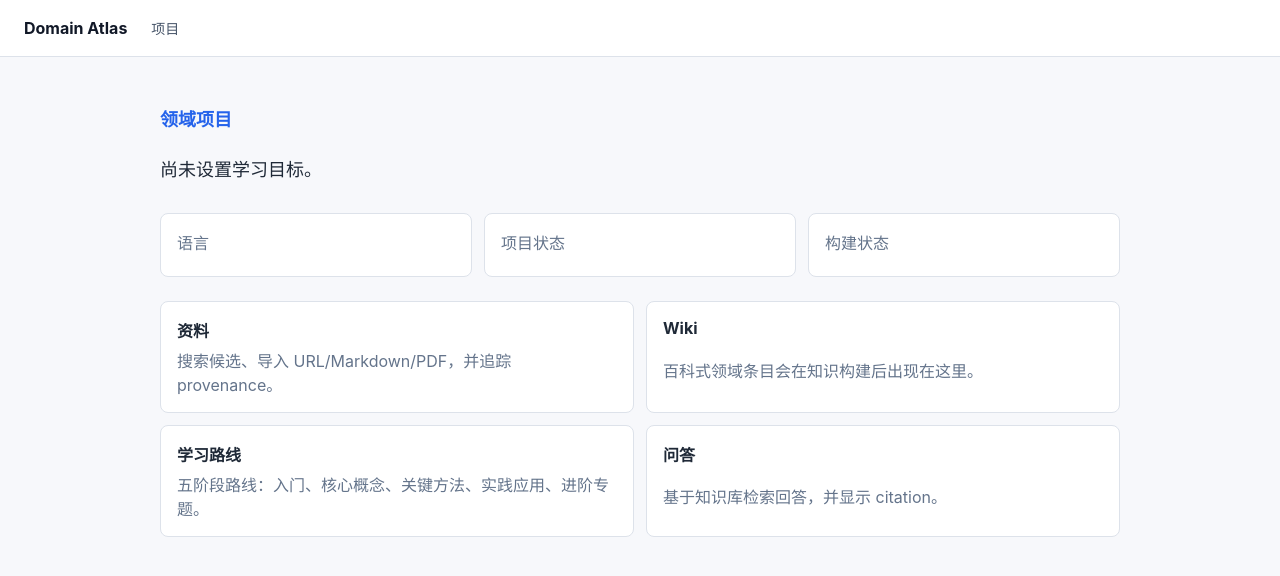
After one commit to zhdchips/domain-atlas, a Python web app: template src/domain_atlas/web/templates/domain_dashboard.html in a window 1280 px wide. The commit adds this page. Shown: the top 576 px of the page. Run offline with Jinja, Linux system fonts and the light colour scheme; the template is opened without the code that fills it, so the values that code supplies are empty.

Commit message:
sdd: add project persistence and base ui

```diff
--- /dev/null
+++ b/src/domain_atlas/domain/__init__.py
@@ -0,0 +1 @@
+"""Domain model and persistence layer."""
--- a/src/domain_atlas/web/static/styles.css
+++ b/src/domain_atlas/web/static/styles.css
@@ -13,6 +13,7 @@ body {
   height: 56px;
   display: flex;
   align-items: center;
+  gap: 24px;
   padding: 0 24px;
   border-bottom: 1px solid #dde2ea;
   background: #ffffff;
@@ -22,6 +23,17 @@ body {
   color: #111827;
   font-weight: 700;
   text-decoration: none;
+}
+
+.nav {
+  display: flex;
+  gap: 16px;
+}
+
+.nav a {
+  color: #475569;
+  text-decoration: none;
+  font-size: 14px;
 }
 
 .page {
@@ -49,3 +61,114 @@ body {
 .muted {
   color: #64748b;
 }
+
+.eyebrow {
+  color: #2563eb;
+  font-size: 14px;
+  font-weight: 700;
+}
+
+.panel {
+  margin-top: 32px;
+  padding: 24px;
+  background: #ffffff;
+  border: 1px solid #dde2ea;
+  border-radius: 8px;
+}
+
+.panel h2 {
+  margin: 0 0 18px;
+  font-size: 20px;
+}
+
+.form-grid {
+  display: grid;
+  gap: 16px;
+}
+
+.form-row {
+  display: grid;
+  gap: 16px;
+  grid-template-columns: repeat(2, minmax(0, 1fr));
+}
+
+label {
+  display: grid;
+  gap: 8px;
+  color: #334155;
+  font-size: 14px;
+  font-weight: 650;
+}
+
+input,
+textarea,
+select {
+  width: 100%;
+  box-sizing: border-box;
+  border: 1px solid #cbd5e1;
+  border-radius: 6px;
+  padding: 10px 12px;
+  color: #111827;
+  font: inherit;
+  background: #ffffff;
+}
+
+button {
+  justify-self: start;
+  border: 0;
+  border-radius: 6px;
+  padding: 10px 16px;
+  background: #1d4ed8;
+  color: #ffffff;
+  font: inherit;
+  font-weight: 700;
+  cursor: pointer;
+}
+
+.project-list,
+.workflow-grid,
+.status-grid {
+  display: grid;
+  gap: 12px;
+}
+
+.project-item,
+.workflow-item,
+.metric {
+  display: grid;
+  gap: 6px;
+  padding: 16px;
+  border: 1px solid #dde2ea;
+  border-radius: 8px;
+  background: #ffffff;
+  color: #1f2937;
+  text-decoration: none;
+}
+
+.project-item span,
+.workflow-item span,
+.metric span {
+  color: #64748b;
+}
+
+.project-item small {
+  color: #64748b;
+}
+
+.status-grid {
+  margin-top: 32px;
+  grid-template-columns: repeat(3, minmax(0, 1fr));
+}
+
+.workflow-grid {
+  margin-top: 24px;
+  grid-template-columns: repeat(2, minmax(0, 1fr));
+}
+
+@media (max-width: 720px) {
+  .form-row,
+  .status-grid,
+  .workflow-grid {
+    grid-template-columns: 1fr;
+  }
+}
--- a/src/domain_atlas/web/templates/base.html
+++ b/src/domain_atlas/web/templates/base.html
@@ -10,6 +10,9 @@
   <body>
     <header class="topbar">
       <a href="/" class="brand">Domain Atlas</a>
+      <nav class="nav">
+        <a href="/">项目</a>
+      </nav>
     </header>
     <main class="page">
       {% block content %}{% endblock %}
--- /dev/null
+++ b/src/domain_atlas/web/templates/domain_dashboard.html
@@ -0,0 +1,43 @@
+{% extends "base.html" %}
+
+{% block content %}
+<section class="intro">
+  <p class="eyebrow">领域项目</p>
+  <h1>{{ project.name }}</h1>
+  <p>{{ project.goal or "尚未设置学习目标。" }}</p>
+</section>
+
+<section class="status-grid">
+  <div class="metric">
+    <span>语言</span>
+    <strong>{{ project.language }}</strong>
+  </div>
+  <div class="metric">
+    <span>项目状态</span>
+    <strong>{{ project.status }}</strong>
+  </div>
+  <div class="metric">
+    <span>构建状态</span>
+    <strong>{{ project.build_status }}</strong>
+  </div>
+</section>
+
+<section class="workflow-grid">
+  <a class="workflow-item" href="/domains/{{ project.id }}#sources">
+    <strong>资料</strong>
+    <span>搜索候选、导入 URL/Markdown/PDF，并追踪 provenance。</span>
+  </a>
+  <a class="workflow-item" href="/domains/{{ project.id }}#wiki">
+    <strong>Wiki</strong>
+    <span>百科式领域条目会在知识构建后出现在这里。</span>
+  </a>
+  <a class="workflow-item" href="/domains/{{ project.id }}#path">
+    <strong>学习路线</strong>
+    <span>五阶段路线：入门、核心概念、关键方法、实践应用、进阶专题。</span>
+  </a>
+  <a class="workflow-item" href="/domains/{{ project.id }}#qa">
+    <strong>问答</strong>
+    <span>基于知识库检索回答，并显示 citation。</span>
+  </a>
+</section>
+{% endblock %}
```
Also changed, not shown: specs/mvp/tasks.md (+6 -5 lines), src/domain_atlas/core/db.py (added, +51 -0 lines), src/domain_atlas/domain/projects.py (added, +95 -0 lines), src/domain_atlas/web/app.py (+47 -3 lines), src/domain_atlas/web/templates/home.html (+50 -2 lines), tests/test_app.py (+47 -1 lines), tests/test_projects.py (added, +60 -0 lines).
